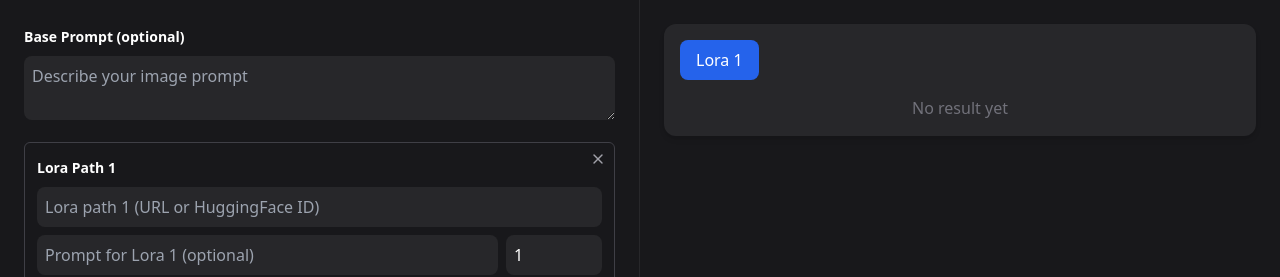
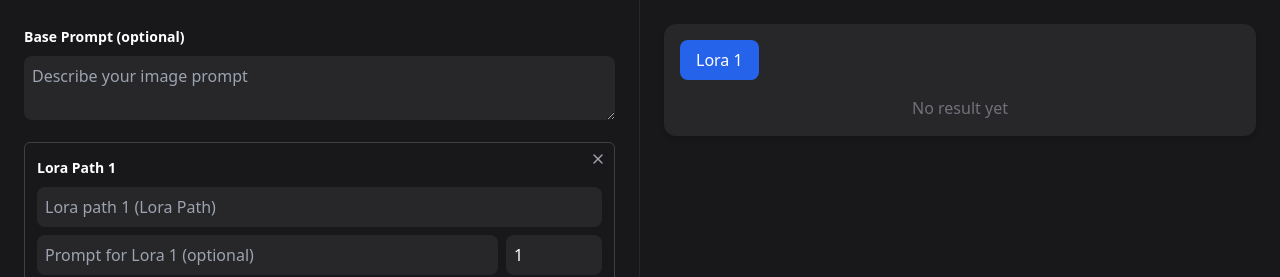
Before and after one commit to DTheekE/fai-lora-dt, a React (Vite) app: page / in a window 1280 px wide. Shown: the top 277 px of the page. Built offline with nearby package versions, Linux system fonts and the light colour scheme.

Commit message:
Update App.jsx

```diff
--- a/src/App.jsx
+++ b/src/App.jsx
@@ -145,7 +145,7 @@ export default function FluxStyleGUI() {
             <label className="text-sm font-semibold">Lora Path {i + 1}</label>
             <Input
               className="bg-zinc-800 text-white border-zinc-700"
-              placeholder={`Lora path ${i + 1} (URL or HuggingFace ID)`}
+              placeholder={`Lora path ${i + 1} (Lora Path)`}
               value={path}
               onChange={(e) => {
                 const newPaths = [...loraPaths]
```
